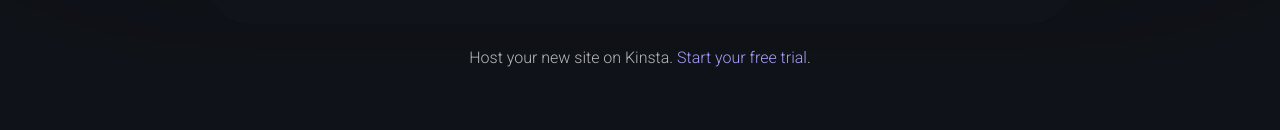
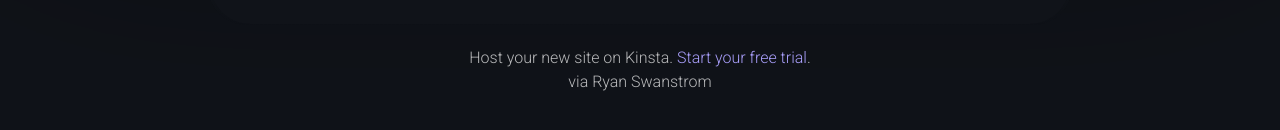
Before and after one commit to ryanswanstrom/Simple-React-App, a React (Create React App) app: page / in a window 1280 px wide. Shown: the part 888-1018 px from the top of the page. Built offline with nearby package versions, Linux system fonts and the light colour scheme.

Commit message:
Update App.js
added my name and link to the bottom of the page

```diff
--- a/src/App.js
+++ b/src/App.js
@@ -82,7 +82,9 @@ function App() {
             </div>
         </article>
         <div className="text-white text-center pb-10 mt-5 text-[16px] text-white/70">
-        <p>Host your new site on Kinsta. <a href="https://kinsta.com/application-hosting/" className="text-[#A99FFB] hover:text-white transition-all delay-100" >Start your free trial</a>.</p></div>
+        <p>Host your new site on Kinsta. <a href="https://kinsta.com/application-hosting/" className="text-[#A99FFB] hover:text-white transition-all delay-100" >Start your free trial</a>.</p>
+        <p> via <a href="https://ryanswanstrom.com">Ryan Swanstrom</a>  </p>
+        </div>
     </div>
     </div>
   );
```
